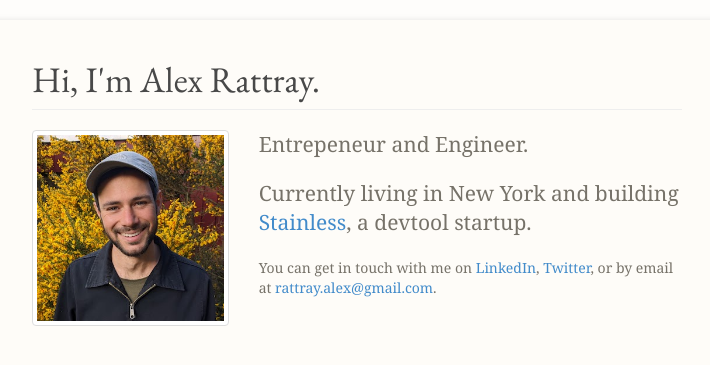
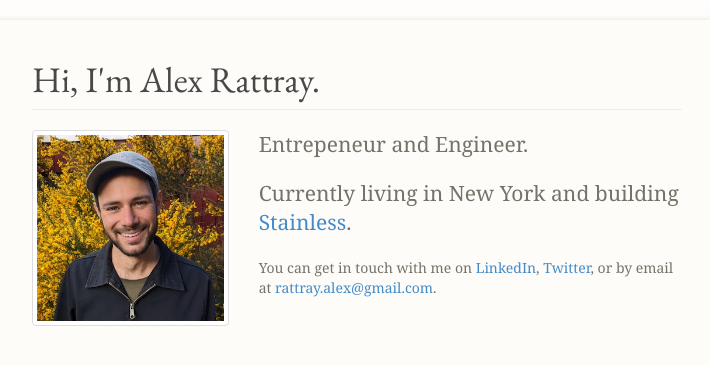
Before and after one commit to rattrayalex/rattrayalex.github.io, a Jekyll site: the page built from index.md, in a window 1280 px wide. Shown: the top 365 px of the page, without its empty margins (283-993 px from the left). Built offline with Jekyll 4.4.1, drawn with Linux system fonts in a browser that asks for light colours.

Commit message:
Fewer words still

```diff
--- a/index.md
+++ b/index.md
@@ -28,8 +28,7 @@ permalink: /
     </p>
     <p class="lead">
       Currently living in New York and building
-      <a href="https://stainlessapi.com">Stainless</a>,
-      a devtool startup.
+      <a href="https://stainlessapi.com">Stainless</a>.
     </p>
     <p>
       You can get in touch with me on
```
